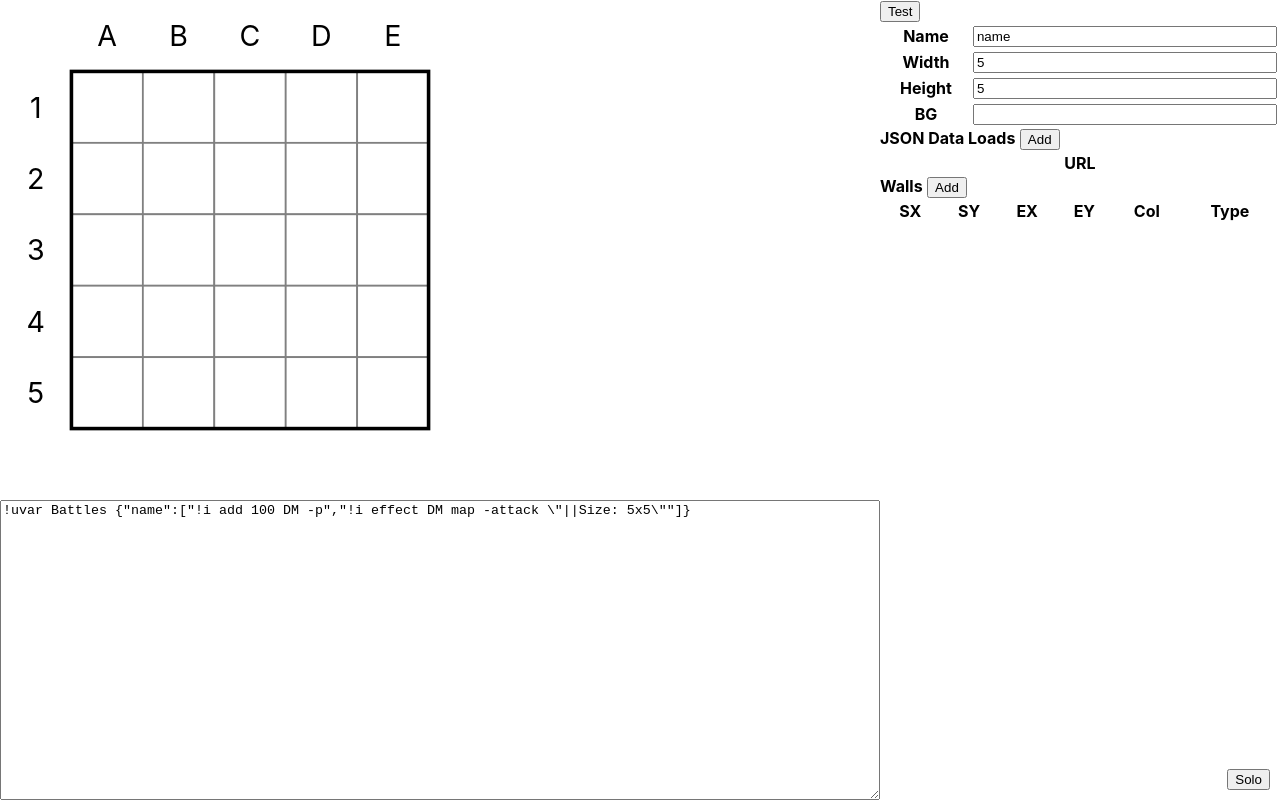
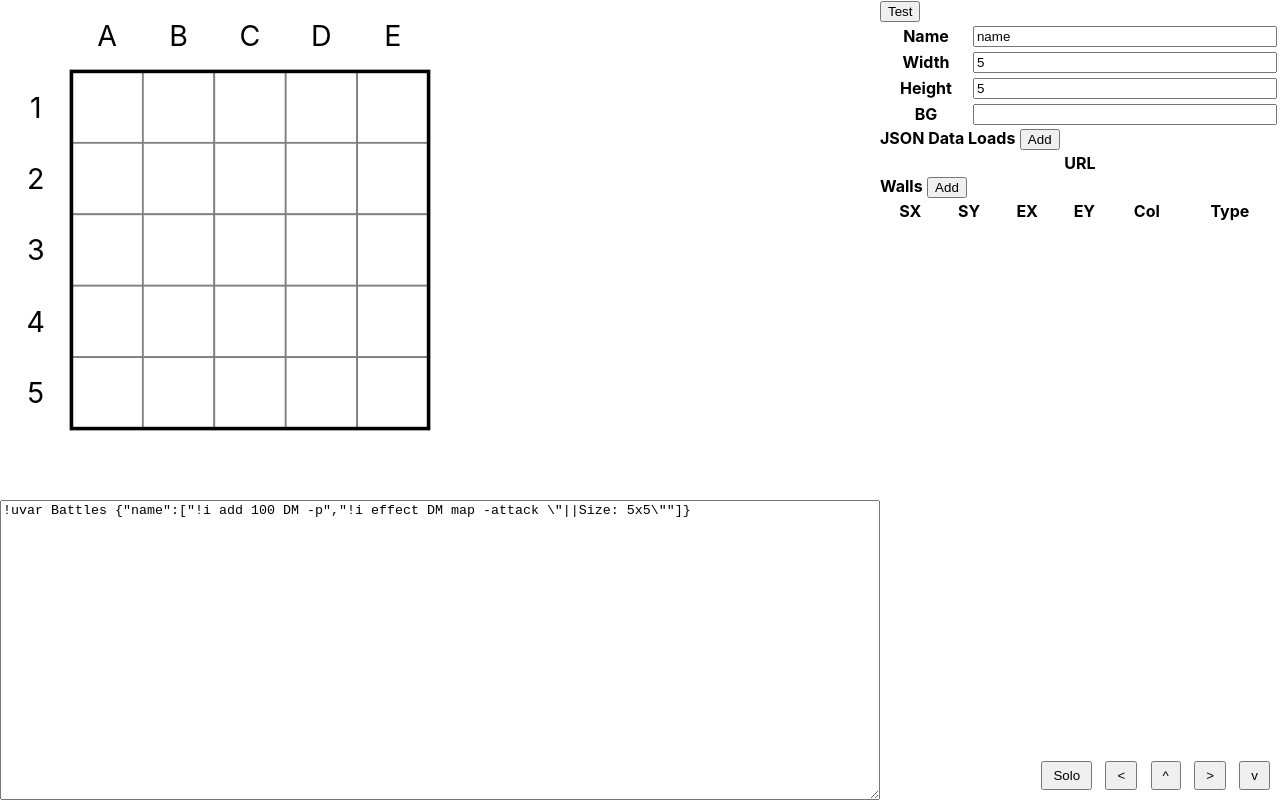
Before and after one commit to lagdotcom/avrae-map-planner, a React (Create React App) app: page / in a window 1280 px wide. Built offline with nearby package versions, Linux system fonts and the light colour scheme.

Commit message:
added shift buttons

```diff
--- a/src/MapPlanner.scss
+++ b/src/MapPlanner.scss
@@ -11,10 +11,15 @@
     .MapDetails, .MapCode { display: none; }
   }
 
-  .SoloButton {
+  .ButtonBox {
     position: absolute;
     right: 10px;
     bottom: 10px;
+
+    button { padding: 5px 10px; }
+    button + button {
+      margin-left: 1em;
+    }
   }
 
   .MapView {
--- a/src/MapPlanner.tsx
+++ b/src/MapPlanner.tsx
@@ -22,6 +22,7 @@ import {
   convertToBPlan,
   convertToUvar,
   getOTFBMUrl,
+  mod,
 } from "./tools";
 
 type BattlePlanUpdater = React.Dispatch<React.SetStateAction<BattlePlan>>;
@@ -350,13 +351,22 @@ export default function MapPlanner(): JSX.Element {
     });
   }
 
+  function shift(mx: number, my: number) {
+    function apply(u: Unit) {
+      const { x, y } = u;
+      return { ...u, x: mod(x + mx, plan.width), y: mod(y + my, plan.height) }
+    }
+
+    setPlan({ ...plan, units: plan.units.map(apply) })
+  }
+
   function parse(s: string) {
     const stripped = s.startsWith("!uvar Battles ") ? s.substr(14) : s;
     setPlan(convertFromUVar(stripped));
   }
 
   return (
-    <div className={`MapPlanner ${solo ? 'solo': ''}`}>
+    <div className={`MapPlanner ${solo ? 'solo' : ''}`}>
       <MapView
         onSelect={setSelected}
         onAdd={add}
@@ -365,7 +375,13 @@ export default function MapPlanner(): JSX.Element {
       />
       <MapDetails plan={plan} setPlan={setPlan} selected={selected} />
       <MapCode onChange={parse} plan={plan} uvar={true} />
-      <button className="SoloButton" onClick={() => setSolo(!solo)}>Solo</button>
+      <div className="ButtonBox">
+        <button onClick={() => setSolo(!solo)}>Solo</button>
+        <button onClick={() => shift(-1, 0)}>&lt;</button>
+        <button onClick={() => shift(0, -1)}>^</button>
+        <button onClick={() => shift(1, 0)}>&gt;</button>
+        <button onClick={() => shift(0, 1)}>v</button>
+      </div>
     </div>
   );
 }
--- a/src/tools.ts
+++ b/src/tools.ts
@@ -313,3 +313,8 @@ export function getOTFBMUrl(plan: BattlePlan): string {
 export function lerp(a: number, b: number, r: number): number {
   return a * (1 - r) + b * r;
 }
+
+export function mod(n:number, x:number): number {
+  while (n < 0) n += x;
+  return n % x;
+}
```
